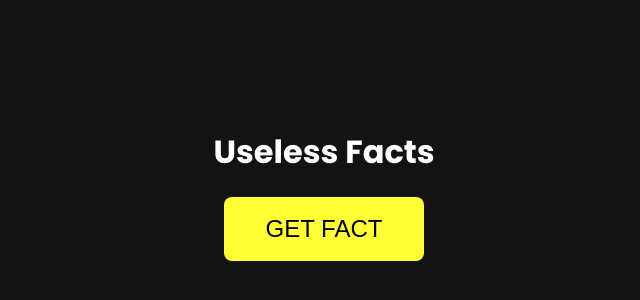
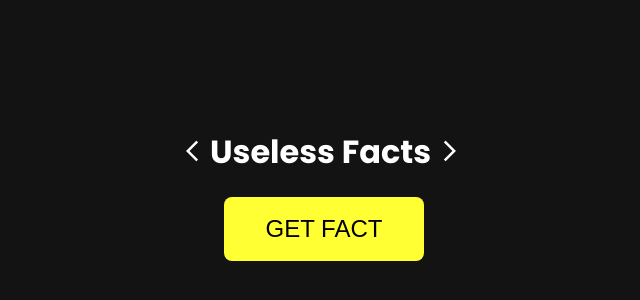
Before and after one commit to laughingstar101/API-button, a plain HTML site: page index.html in a window 1280 px wide. Shown: the part 208-508 px from the top of the page, 316-956 px from the left. Drawn offline with nearby package versions, Linux system fonts and the light colour scheme.

Commit message:
Added arrows to header for accessibility(?) and some more stuff i forgot

```diff
--- a/index.html
+++ b/index.html
@@ -5,10 +5,23 @@
         <meta name="viewport" content="width=device-width, initial-scale=1.0" />
         <title>API Button</title>
         <link rel="stylesheet" href="styles.css" />
+        <link
+            rel="stylesheet"
+            href="https://fonts.googleapis.com/css2?family=Material+Symbols+Outlined:opsz,wght,FILL,GRAD@20..48,100..700,0..1,-50..200"
+        />
     </head>
     <body>
         <div class="wrapper">
-            <h1 id="header-thing">Useless Facts</h1>
+            <div class="header-wrapper">
+                <h1 id="header-thing">
+                    <span class="material-symbols-outlined" id="left-arrow"
+                        >arrow_back_ios</span
+                    >Useless Facts
+                    <span class="material-symbols-outlined" id="right-arrow"
+                        >arrow_forward_ios</span
+                    >
+                </h1>
+            </div>
             <button id="button" type="button">GET FACT</button>
             <div class="textCall-wrap">
                 <p id="textCall"></p>
--- a/script.js
+++ b/script.js
@@ -48,7 +48,10 @@ document.addEventListener("click", function (event) {
 // Check if header-thing is clicked
 headerThing.addEventListener("click", function () {
     apiListIndex = (apiListIndex + 1) % apiList.length;
-    headerThing.innerHTML = apiListName[apiListIndex];
+    const headerText = `
+    <span class="material-symbols-outlined">arrow_back_ios</span>   ${apiListName[apiListIndex]}   <span class="material-symbols-outlined">arrow_forward_ios</span>
+  `;
+    headerThing.innerHTML = headerText;
     buttonNameIndex = (buttonNameIndex + 1) % buttonNameList.length;
     button.innerHTML = buttonNameList[buttonNameIndex];
     textCall.innerHTML = "";
--- a/styles.css
+++ b/styles.css
@@ -1,4 +1,12 @@
 @import url("https://fonts.googleapis.com/css2?family=Inter:ital,opsz,wght@0,14..32,100..900;1,14..32,100..900&family=Poppins:ital,wght@0,100;0,200;0,300;0,400;0,500;0,600;0,700;0,800;0,900;1,100;1,200;1,300;1,400;1,500;1,600;1,700;1,800;1,900&family=Roboto:ital,wght@0,100;0,300;0,400;0,500;0,700;0,900;1,100;1,300;1,400;1,500;1,700;1,900&display=swap");
+
+/* * {
+    border: 1px solid tomato;
+} */
+
+.material-symbols-outlined {
+    font-variation-settings: "FILL" 0, "wght" 600, "GRAD" 0, "opsz" 48;
+}
 
 :root {
     --yellow: hsl(60, 100%, 60%);
@@ -18,7 +26,16 @@ body {
     color: var(--fontColor);
 }
 
-#header-thing {
+.header-wrapper {
+    display: flex;
+    align-items: center;
+    justify-content: center;
+    gap: 1.5rem;
+    max-height: fit-content;
+}
+
+#header-thing,
+.material-symbols-outlined {
     color: var(--fontColor);
     user-select: none;
 }
```
